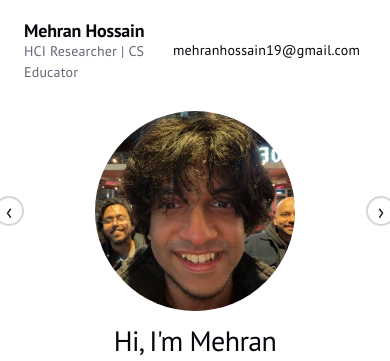
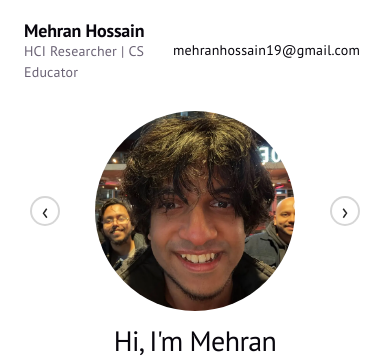
Before and after one commit to mehran-hossain/personal-webpage, a React (Vite) app: page / in a window 390 px wide. Shown: the top 361 px of the page. Built offline with nearby package versions, Linux system fonts and the light colour scheme.

Commit message:
mobile update

```diff
--- a/src/App.css
+++ b/src/App.css
@@ -414,6 +414,15 @@ html {
     gap: 20px;
     text-align: center;
   }
+  .avatar-wrap {
+    justify-content: center;
+  }
+  .avatar-hat-arrow-left {
+    left: 6px;
+  }
+  .avatar-hat-arrow-right {
+    right: 6px;
+  }
   .intro {
     text-align: center;
   }
```
